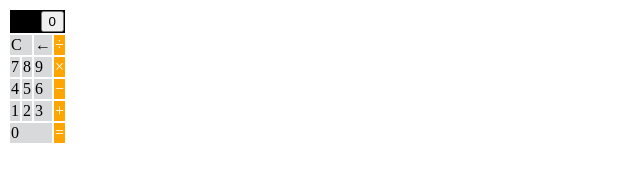
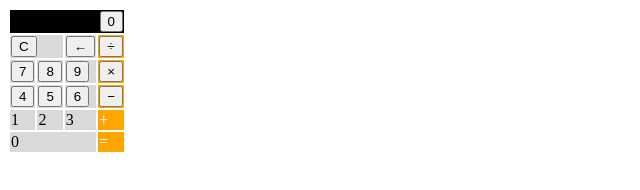
Before and after one commit to allison-blumenthal/LAB-calculator, a plain HTML site: page index.html in a window 1280 px wide. Shown: the whole page, without its empty margins (0-640 px from the left). Drawn offline with Linux system fonts and the light colour scheme.

Commit message:
newest buttons

```diff
--- a/index.html
+++ b/index.html
@@ -10,24 +10,48 @@
   <div class="calculator">
     <table>
       <tr>
-        <th colspan="4" class="results-screen"><button>0</button></th>
+        <th colspan="4" class="results-screen">
+          <button>0</button>
+        </th>
       </tr>
       <tr>
-        <td colspan="2" class="grey-button">C</td>
-        <td class="grey-button">&#x2190;</td>
-        <td class="function-colors">&#xf7;</td>
+        <td colspan="2" class="grey-button">
+          <button>C</button>
+        </td>
+        <td class="grey-button">
+          <button>&#x2190;</button>
+        </td>
+        <td class="function-colors">
+          <button>&#xf7;</button>
+        </td>
       </tr>
       <tr>
-        <td class="grey-button">7</td>
-        <td class="grey-button">8</td>
-        <td class="grey-button">9</td>
-        <td class="function-colors">&#xd7;</td>
+        <td class="grey-button">
+          <button>7</button>
+        </td>
+        <td class="grey-button">
+          <button>8</button>
+        </td>
+        <td class="grey-button">
+          <button>9</button>
+        </td>
+        <td class="function-colors">
+          <button>&#xd7;</button>
+        </td>
       </tr>
       <tr>
-        <td class="grey-button">4</td>
-        <td class="grey-button">5</td>
-        <td class="grey-button">6</td>
-        <td class="function-colors">&#x2212;</td>
+        <td class="grey-button">
+          <button>4</button>
+        </td>
+        <td class="grey-button">
+          <button>5</button>
+        </td>
+        <td class="grey-button">
+          <button>6</button>
+        </td>
+        <td class="function-colors">
+          <button>&#x2212;</button>
+        </td>
       <tr>
         <td class="grey-button">1</td>
         <td class="grey-button">2</td>
```
